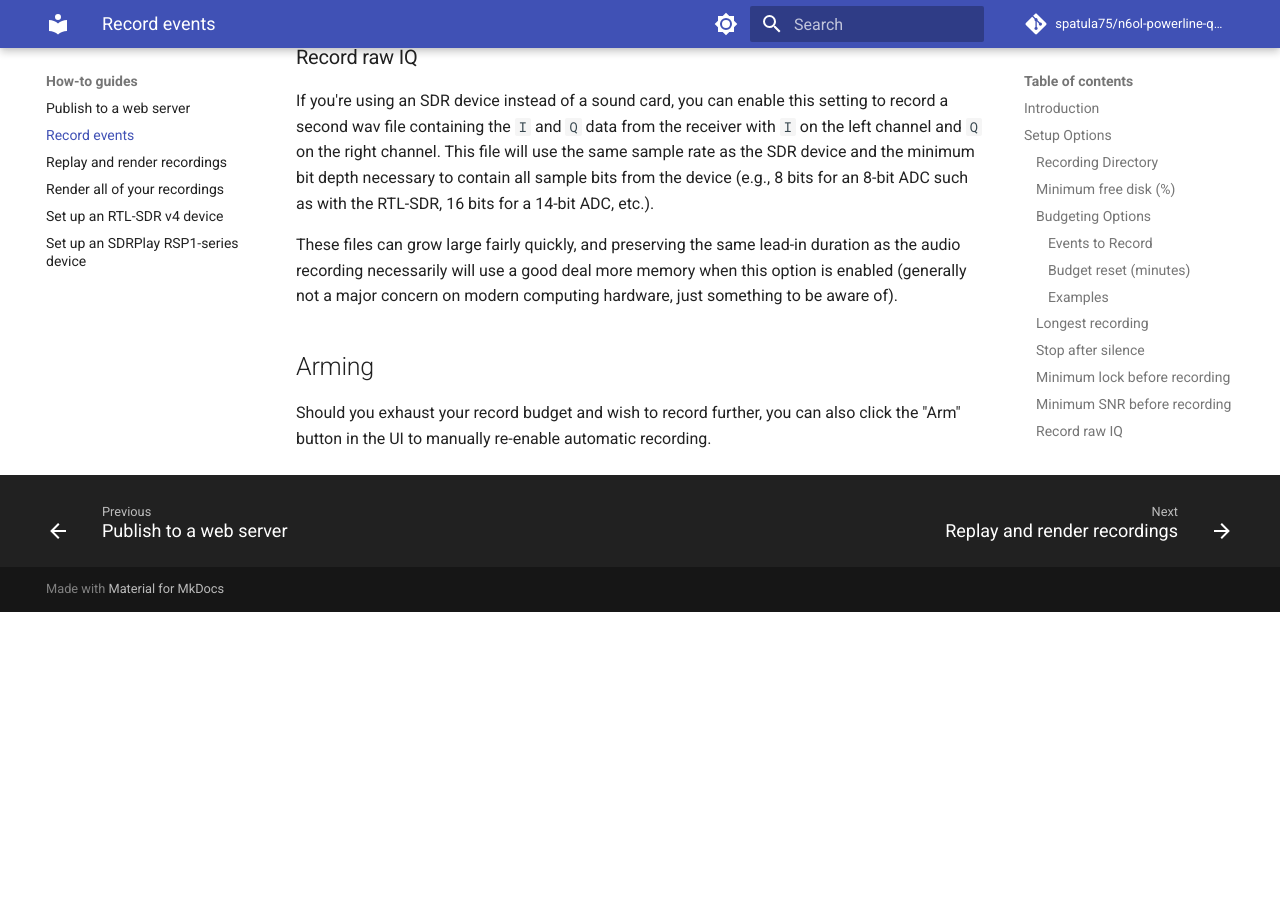
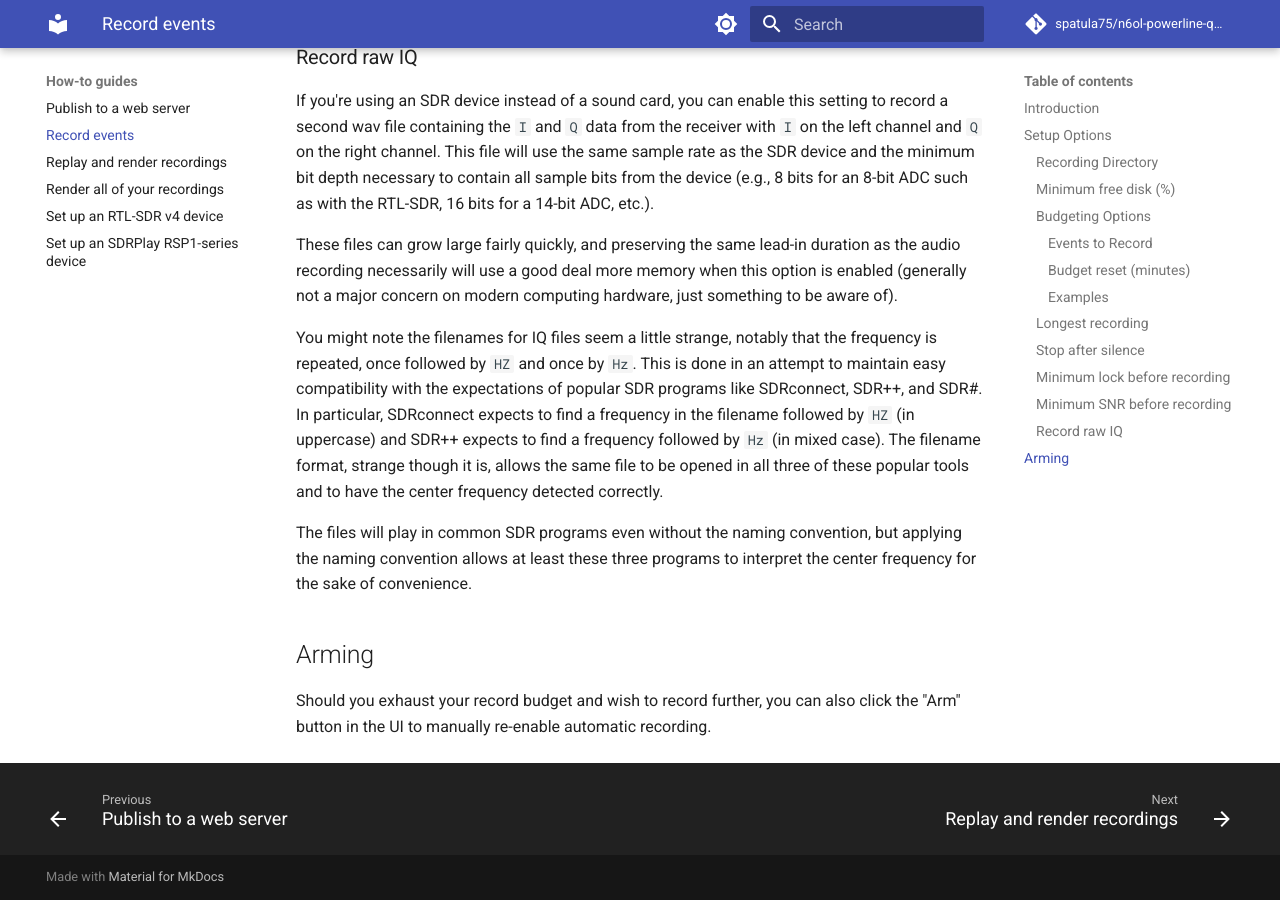
Before and after one commit to spatula75/n6ol-powerline-qrm-monitor, an MkDocs documentation site: the page built from docs/how-to-guides/recording-events.md, in a window 1280 px wide and 900 px high, scrolled down 2329 px. Built offline with MkDocs 1.6.1 and Material for MkDocs 9.7.7, drawn with Linux system fonts in a browser that asks for light colours; comment, search, counter and statistics services are not loaded; before the commit the page ends 2941 px from its top, so only the background shows below that.

Commit message:
Explain the IQ filename's doubled frequency, and record that GNU Radio reads no frequency from a name

```diff
--- a/docs/how-to-guides/recording-events.md
+++ b/docs/how-to-guides/recording-events.md
@@ -89,6 +89,16 @@ These files can grow large fairly quickly, and preserving the same lead-in durat
 necessarily will use a good deal more memory when this option is enabled (generally not a major concern on
 modern computing hardware, just something to be aware of).
 
+You might note the filenames for IQ files seem a little strange, notably that the frequency is repeated, once
+followed by `HZ` and once by `Hz`.  This is done in an attempt to maintain easy compatibility with the expectations
+of popular SDR programs like SDRconnect, SDR++, and SDR#.  In particular, SDRconnect expects to find a frequency
+in the filename followed by `HZ` (in uppercase) and SDR++ expects to find a frequency followed by `Hz` (in mixed
+case).  The filename format, strange though it is, allows the same file to be opened in all three of these popular
+tools and to have the center frequency detected correctly.
+
+The files will play in common SDR programs even without the naming convention, but applying the naming convention
+allows at least these three programs to interpret the center frequency for the sake of convenience.
+
 ## Arming
 
 Should you exhaust your record budget and wish to record further, you can also click the "Arm" button in the UI to
```
Also changed, not shown: docs-notebook/iq-filenames.md (+24 -1 lines).
